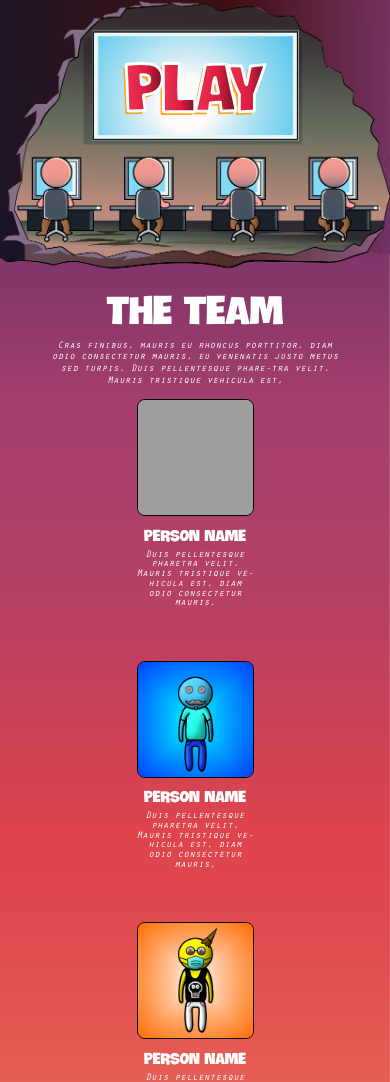
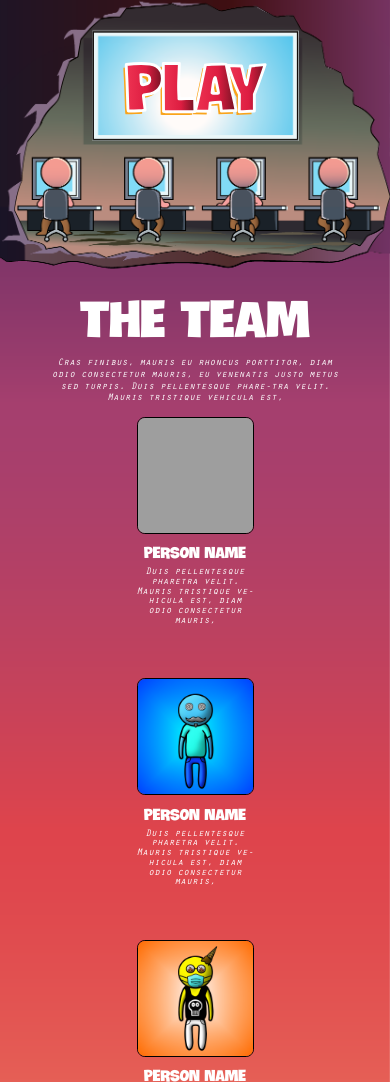
Before and after one commit to accountperlibro/website, a website built with Parcel: page src/index.html in a window 390 px wide. Shown: the part 1268-2350 px from the top of the page. Built offline with nearby package versions, Linux system fonts and the light colour scheme; grey boxes are pictures that could not be loaded.

Commit message:
'the team' bigger font mobile

```diff
--- a/src/index.css
+++ b/src/index.css
@@ -503,7 +503,7 @@
   }
 
   .object14 {
-    font-size: 10vw;
+    font-size: 13vw;
     margin-top: 43vw;
   }
 
```
